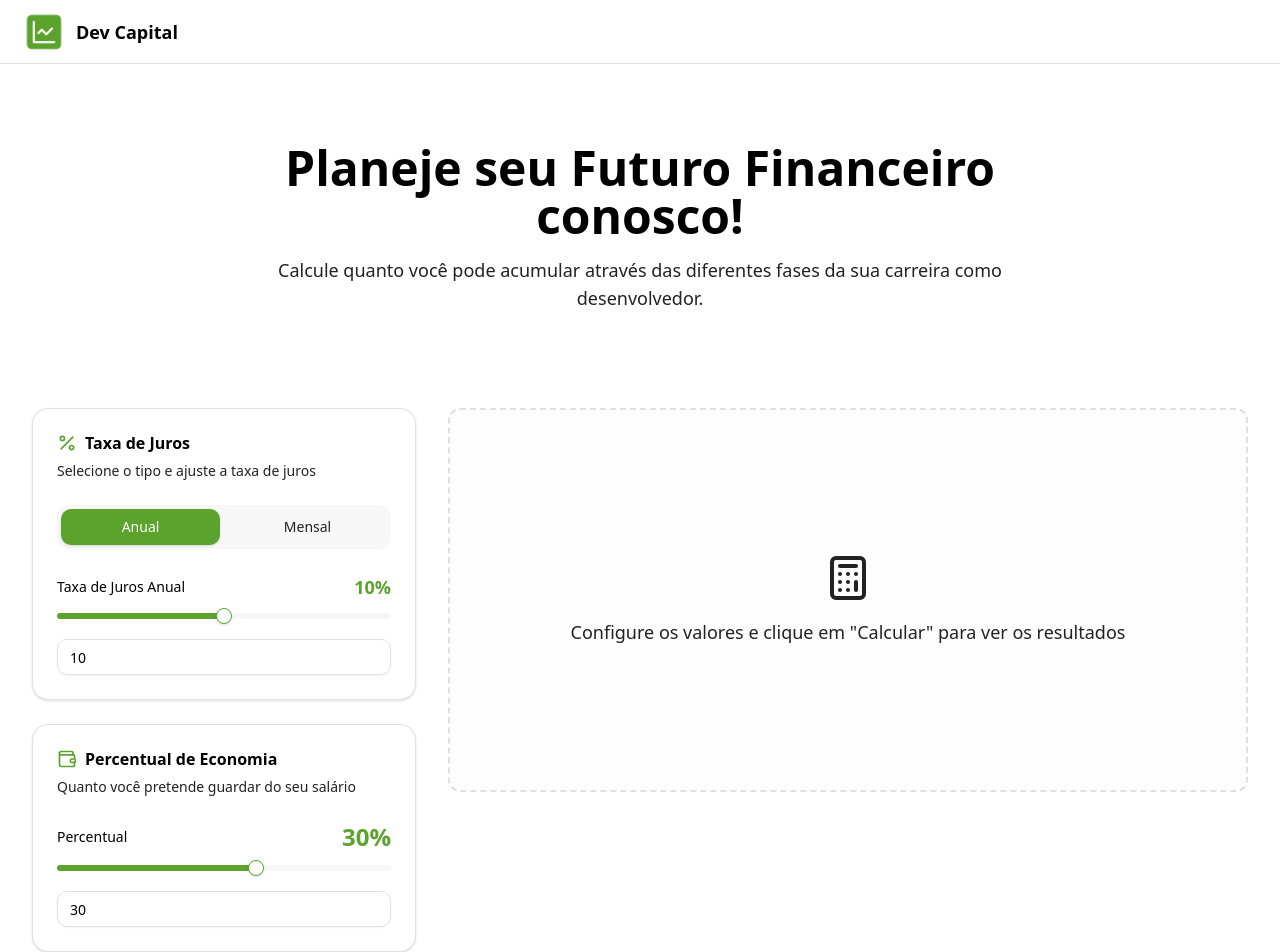
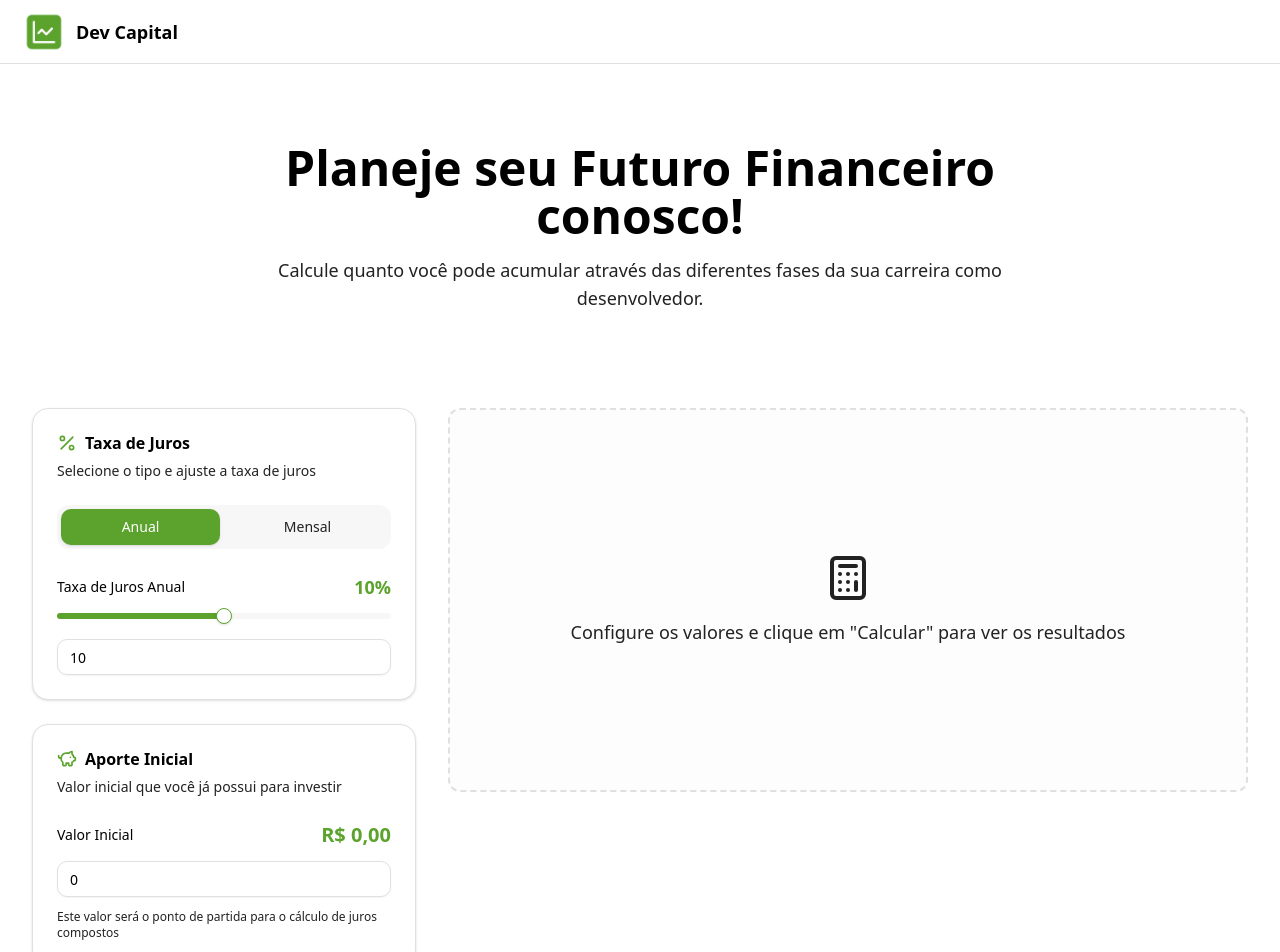
Before and after one commit to CoderRocha/devcapital, a Next.js app: page / in a window 1280 px wide. Shown: the top 952 px of the page. Built offline with nearby package versions, Linux system fonts and the light colour scheme.

Commit message:
feat: adicionado aporte inicial

```diff
--- a/src/app/page.tsx
+++ b/src/app/page.tsx
@@ -4,6 +4,7 @@ import { useState, useMemo } from "react"
 import { Header } from "@/components/layout/Header"
 import { CalculatorHeader } from "@/components/calculator/CalculatorHeader"
 import { InterestRateSelector } from "@/components/calculator/InterestRateSelector"
+import { InitialDepositInput } from "@/components/calculator/InitialDepositInput"
 import { SavingsPercentageInput } from "@/components/calculator/SavingsPercentageInput"
 import { CareerPhasesConfig, type CareerPhase } from "@/components/calculator/CareerPhasesConfig"
 import { ResultsSummary } from "@/components/calculator/ResultsSummary"
@@ -25,6 +26,7 @@ interface PhaseResult {
 export default function Home() {
   const [rateType, setRateType] = useState<RateType>("annual")
   const [interestRate, setInterestRate] = useState(10)
+  const [initialDeposit, setInitialDeposit] = useState(0)
   const [savingsPercentage, setSavingsPercentage] = useState(30)
   const [calculated, setCalculated] = useState(false)
 
@@ -67,7 +69,7 @@ export default function Home() {
     if (!calculated) return []
 
     const phaseResults: PhaseResult[] = []
-    let accumulated = 0
+    let accumulated = initialDeposit
     let currentYear = 0
 
     // Converter taxa anual para mensal (se necessário)
@@ -103,9 +105,9 @@ export default function Home() {
     })
 
     return phaseResults
-  }, [phases, interestRate, savingsPercentage, rateType, calculated])
+  }, [phases, interestRate, savingsPercentage, rateType, calculated, initialDeposit])
 
-  const totalSaved = results.reduce((sum, r) => sum + r.totalSavedInPhase, 0)
+  const totalSaved = initialDeposit + results.reduce((sum, r) => sum + r.totalSavedInPhase, 0)
   const finalAmount = results[results.length - 1]?.accumulatedAtEnd || 0
   const totalEarned = finalAmount - totalSaved
 
@@ -133,6 +135,14 @@ export default function Home() {
               interestRate={interestRate}
               onInterestRateChange={(rate) => {
                 setInterestRate(rate)
+                setCalculated(false)
+              }}
+            />
+
+            <InitialDepositInput
+              initialDeposit={initialDeposit}
+              onInitialDepositChange={(value) => {
+                setInitialDeposit(value)
                 setCalculated(false)
               }}
             />
--- /dev/null
+++ b/src/components/calculator/InitialDepositInput.tsx
@@ -0,0 +1,72 @@
+"use client"
+
+import { useState } from "react"
+import { Card, CardContent, CardDescription, CardHeader, CardTitle } from "@/components/ui/card"
+import { Input } from "@/components/ui/input"
+import { PiggyBank } from "lucide-react"
+
+interface InitialDepositInputProps {
+  initialDeposit?: number
+  onInitialDepositChange?: (value: number) => void
+}
+
+export function InitialDepositInput({
+  initialDeposit: controlledInitialDeposit = 0,
+  onInitialDepositChange,
+}: InitialDepositInputProps) {
+  const [internalInitialDeposit, setInternalInitialDeposit] = useState(0)
+
+  const initialDeposit =
+    controlledInitialDeposit ?? internalInitialDeposit
+
+  const handleChange = (value: number) => {
+    const newValue = Math.max(0, value)
+    if (onInitialDepositChange) {
+      onInitialDepositChange(newValue)
+    } else {
+      setInternalInitialDeposit(newValue)
+    }
+  }
+
+  return (
+    <Card>
+      <CardHeader>
+        <CardTitle className="flex items-center gap-2">
+          <PiggyBank className="size-5 text-primary" />
+          Aporte Inicial
+        </CardTitle>
+        <CardDescription>
+          Valor inicial que você já possui para investir
+        </CardDescription>
+      </CardHeader>
+      <CardContent className="space-y-4">
+        <div className="space-y-3">
+          <div className="flex items-center justify-between">
+            <label className="text-sm font-medium text-foreground">
+              Valor Inicial
+            </label>
+            <span className="text-xl font-bold text-primary">
+              R${" "}
+              {initialDeposit.toLocaleString("pt-BR", {
+                minimumFractionDigits: 2,
+                maximumFractionDigits: 2,
+              })}
+            </span>
+          </div>
+          <Input
+            type="number"
+            value={initialDeposit}
+            onChange={(e) => handleChange(Number(e.target.value))}
+            min={0}
+            step={100}
+            className="text-base"
+            placeholder="0,00"
+          />
+          <p className="text-xs text-muted-foreground">
+            Este valor será o ponto de partida para o cálculo de juros compostos
+          </p>
+        </div>
+      </CardContent>
+    </Card>
+  )
+}
```
